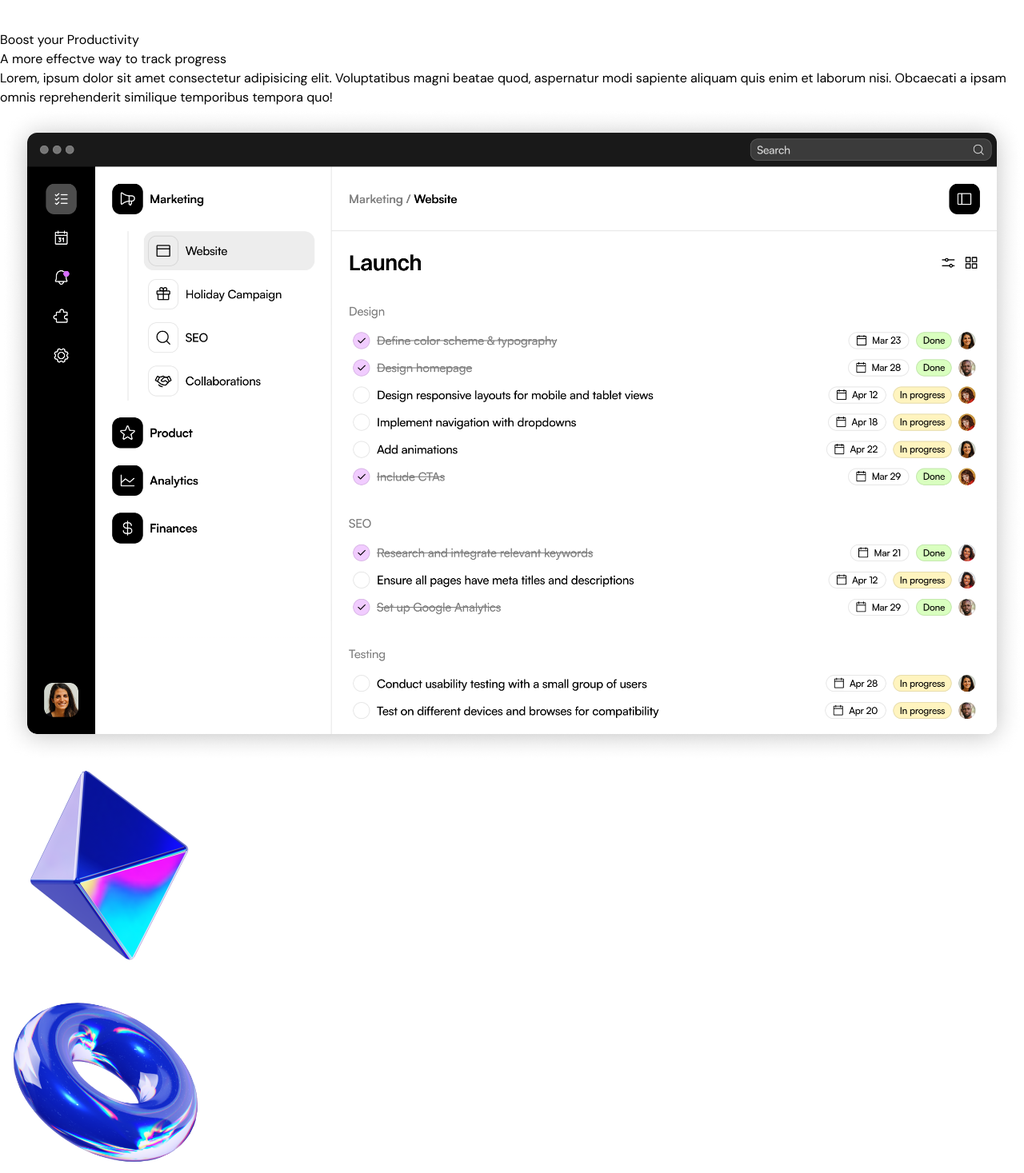
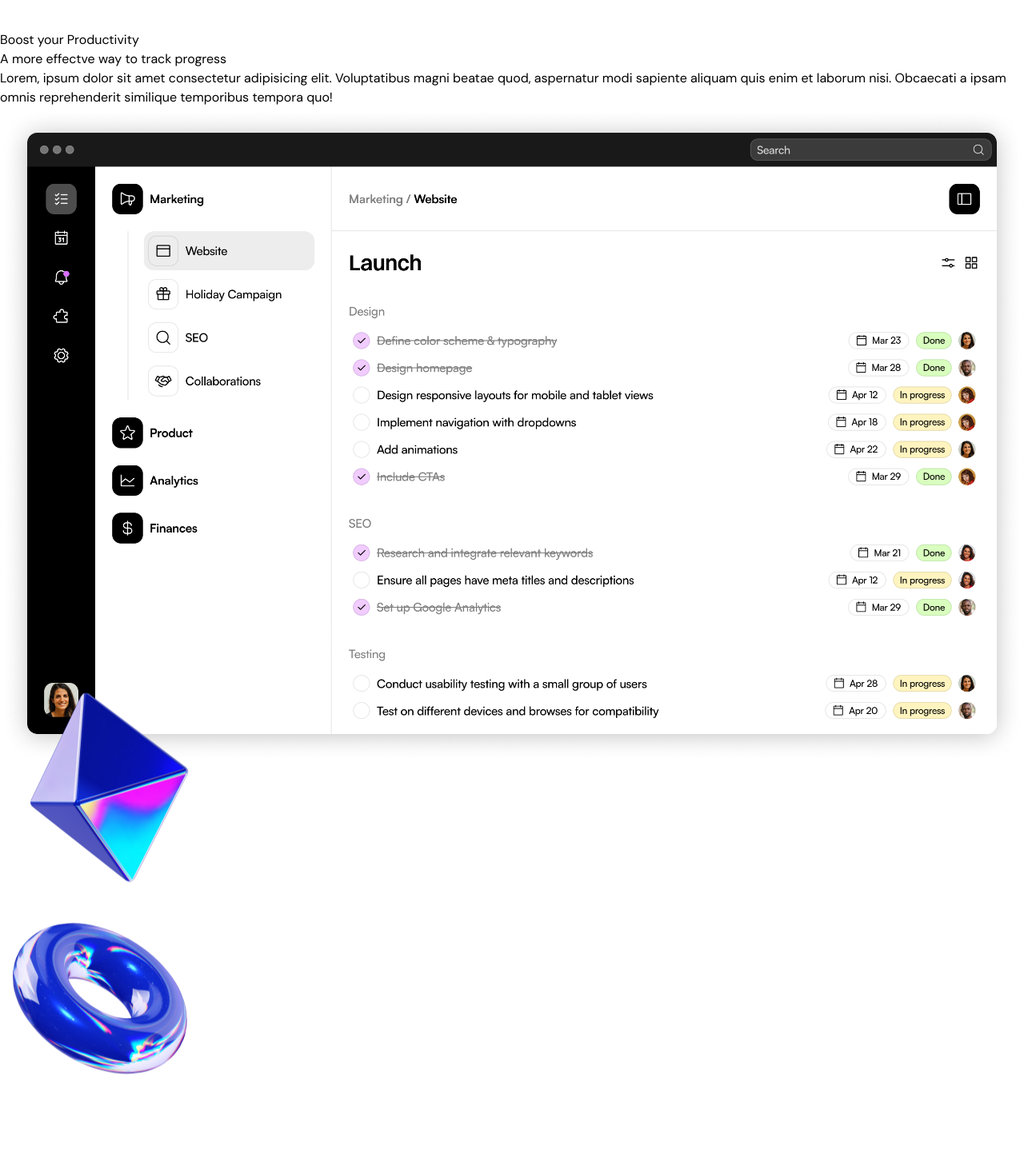
Before and after one commit to SaumilBisht/SuperKalam, a Next.js app: page / in a window 1280 px wide. Shown: the part 5240-6707 px from the top of the page at 80% size. Built offline with nearby package versions, Linux system fonts and the light colour scheme.

Commit message:
product animate

```diff
--- a/src/sections/ProductShowcase.tsx
+++ b/src/sections/ProductShowcase.tsx
@@ -1,10 +1,21 @@
+"use client"
 import productImage from "@/assets/product-image.png"
 import pyrmaidImage from "@/assets/pyramid.png"
 import tubeImage from "@/assets/tube.png"
 import Image from "next/image";
+import {motion, useScroll,useTransform} from "framer-motion"
+import { useRef } from "react";
+
 export const ProductShowcase = () => {
+
+  const sectionRef=useRef(null)
+  const {scrollYProgress}=useScroll({
+    target:sectionRef,
+    offset:["start end","end start"]
+  })
+  const translateY=useTransform(scrollYProgress,[0,1],[150,-150])
   return (
-    <section className="bg-gradient-to-b from-[#FFFFFF] to-[#D2DCFF] overflow-x-clip py-24">
+    <section ref={sectionRef} className="bg-gradient-to-b from-[#FFFFFF] to-[#D2DCFF] overflow-x-clip py-24">
       <div className="container">
         <div className="section-heading">
           <div className="flex justify-center">
@@ -14,9 +25,13 @@
           <p className="section-desc mt-5">Lorem, ipsum dolor sit amet consectetur adipisicing elit. Voluptatibus magni beatae quod, aspernatur modi sapiente aliquam quis enim et laborum nisi. Obcaecati a ipsam omnis reprehenderit similique temporibus tempora quo!</p>
 
           <div className="relative">
-            <Image src={productImage} alt="Product image" className="mt-10"/>
-            <Image src={pyrmaidImage} alt="Pyramid image" height={262} width={262} className="hidden md:block absolute -right-36 -top-32"/>
-            <Image src={tubeImage} alt="Tube image" height={248} width={262} className="hidden md:block absolute bottom-24 -left-36"/>
+            <motion.img src={productImage.src} alt="Product image" className="mt-10"/>
+            <motion.img src={pyrmaidImage.src} alt="Pyramid image" height={262} width={262} className="hidden md:block absolute -right-36 -top-32" style={{
+              translateY:translateY
+            }}/>
+            <motion.img src={tubeImage.src} alt="Tube image" height={248} width={248} className="hidden md:block absolute bottom-24 -left-36" style={{
+              translateY:translateY
+            }}/>
           </div>
         </div>
       </div>
```
